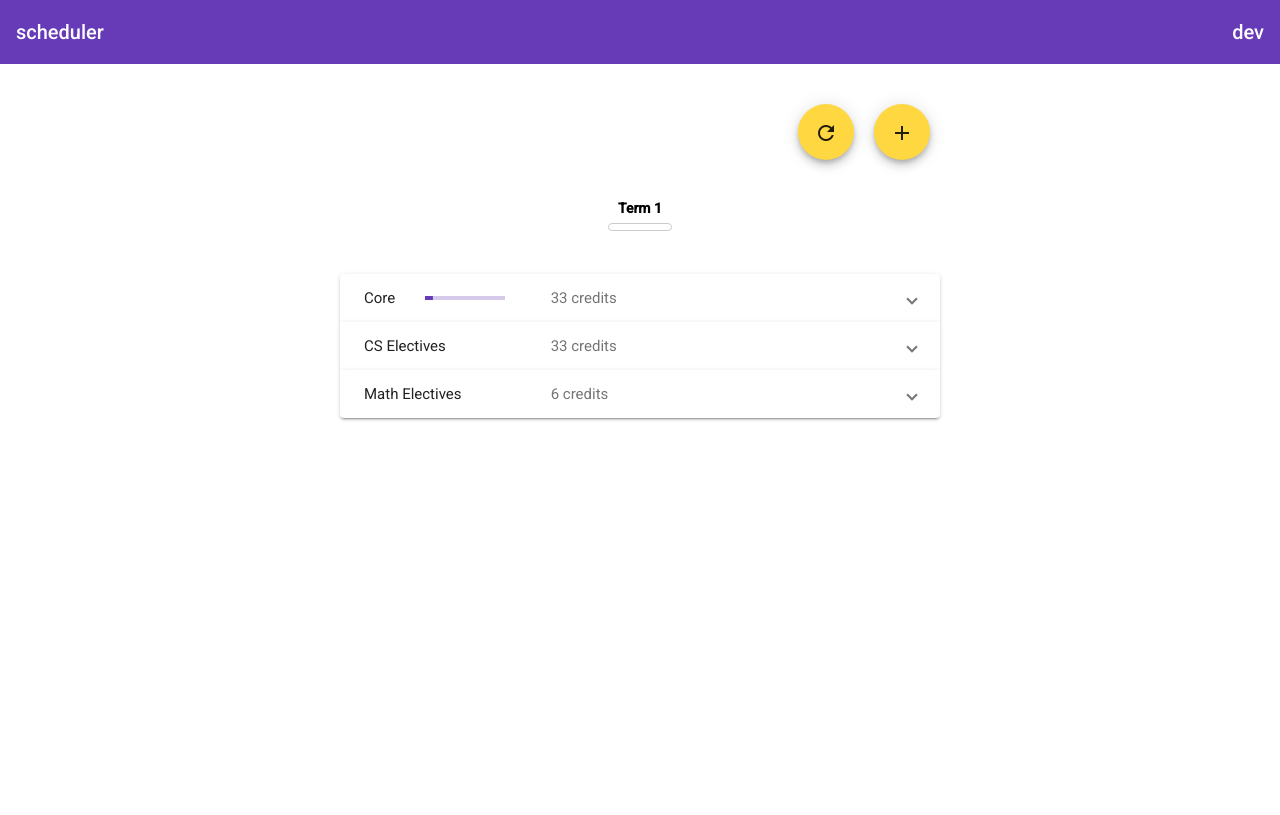
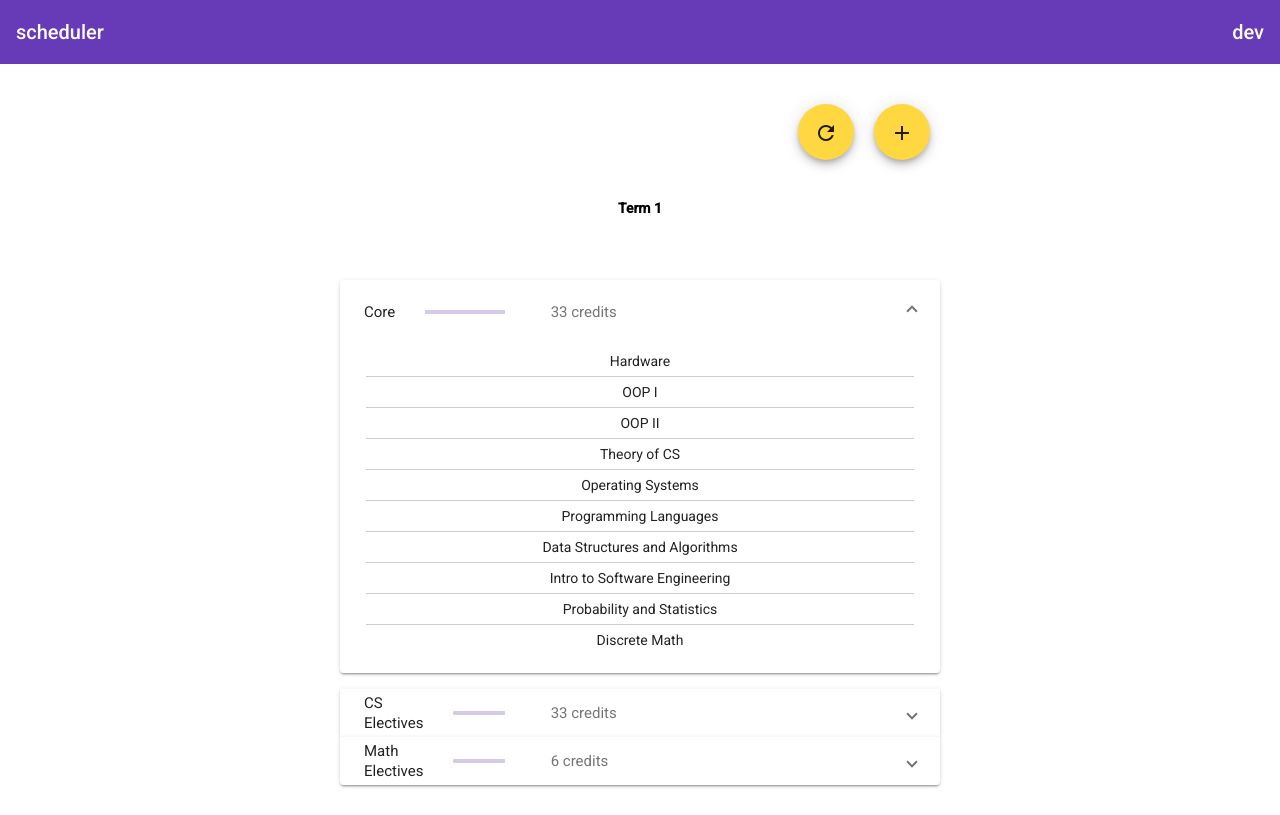
Before and after one commit to chapeI/soe, an Angular app: page / in a window 1280 px wide. Built offline with nearby package versions, Linux system fonts and the light colour scheme.

Commit message:
+progress-bars on every requirement

```diff
--- a/src/app/scheduler/scheduler.component.css
+++ b/src/app/scheduler/scheduler.component.css
@@ -5,17 +5,14 @@
   }
 
 .dragdrop-list {
-  padding: 3px;
-  border: solid 1px #ccc;
+  padding: 2px;
   text-align: center;
   border-radius: 4px;
-  display: block;
 }
 
 .dragdrop-box {
   border-bottom: solid 1px #ccc;
-  display: flex;
-  flex-direction: row;
+  padding: 5px;
   cursor: move;
 }
 
--- a/src/app/scheduler/scheduler.component.html
+++ b/src/app/scheduler/scheduler.component.html
@@ -26,7 +26,6 @@
       </div>
     </div>
   </div>
-
 </div>
 
 <div style="margin-top: 40px;"></div>
@@ -35,11 +34,12 @@
 
 <div style="width: 600px;">
   <mat-accordion>
-    <mat-expansion-panel>
+
+    <mat-expansion-panel expanded="true">
       <mat-expansion-panel-header>
         <mat-panel-title>
           Core
-          <mat-progress-bar [value]=10></mat-progress-bar>
+          <mat-progress-bar [value]=100-core.length*10></mat-progress-bar>
         </mat-panel-title>
         <mat-panel-description>
           33 credits
@@ -58,6 +58,7 @@
       <mat-expansion-panel-header>
         <mat-panel-title>
           CS Electives
+          <mat-progress-bar [value]=100-electives.length*20></mat-progress-bar>
         </mat-panel-title>
         <mat-panel-description>
           33 credits
@@ -76,6 +77,7 @@
       <mat-expansion-panel-header>
         <mat-panel-title>
           Math Electives
+          <mat-progress-bar [value]=100-maths.length*50></mat-progress-bar>
         </mat-panel-title>
         <mat-panel-description>
           6 credits
```
